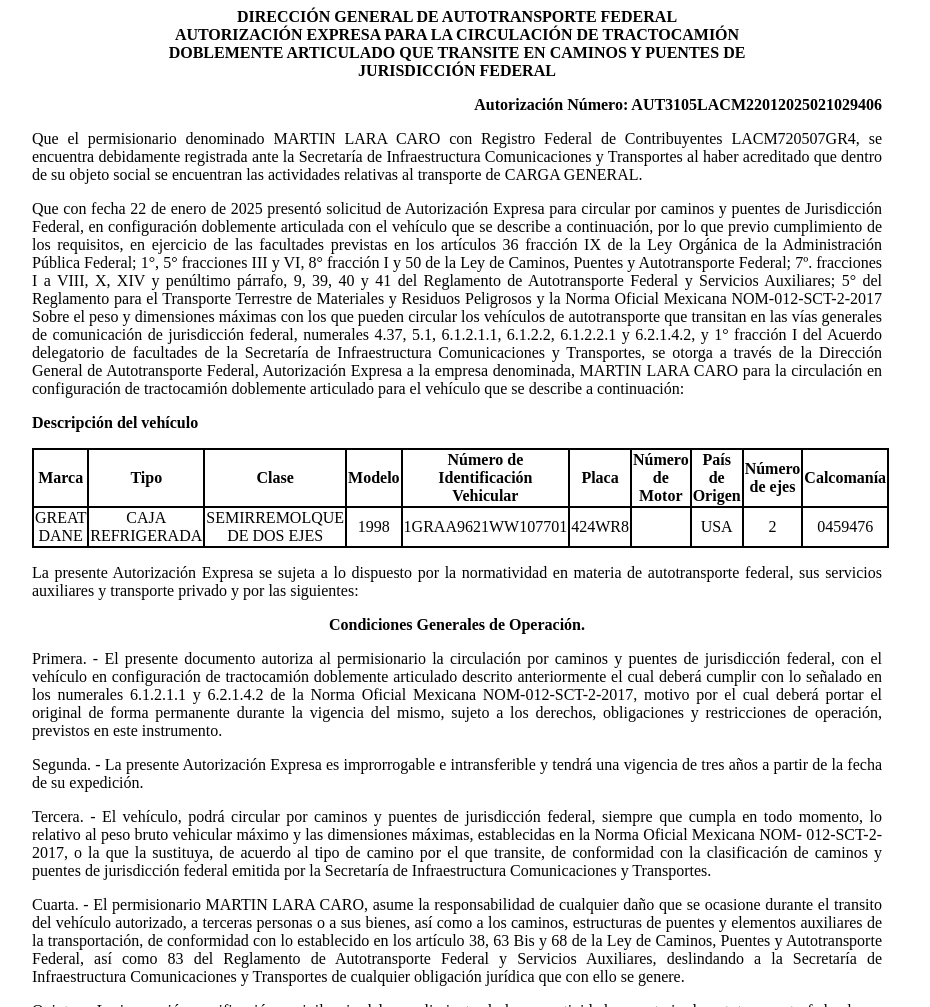
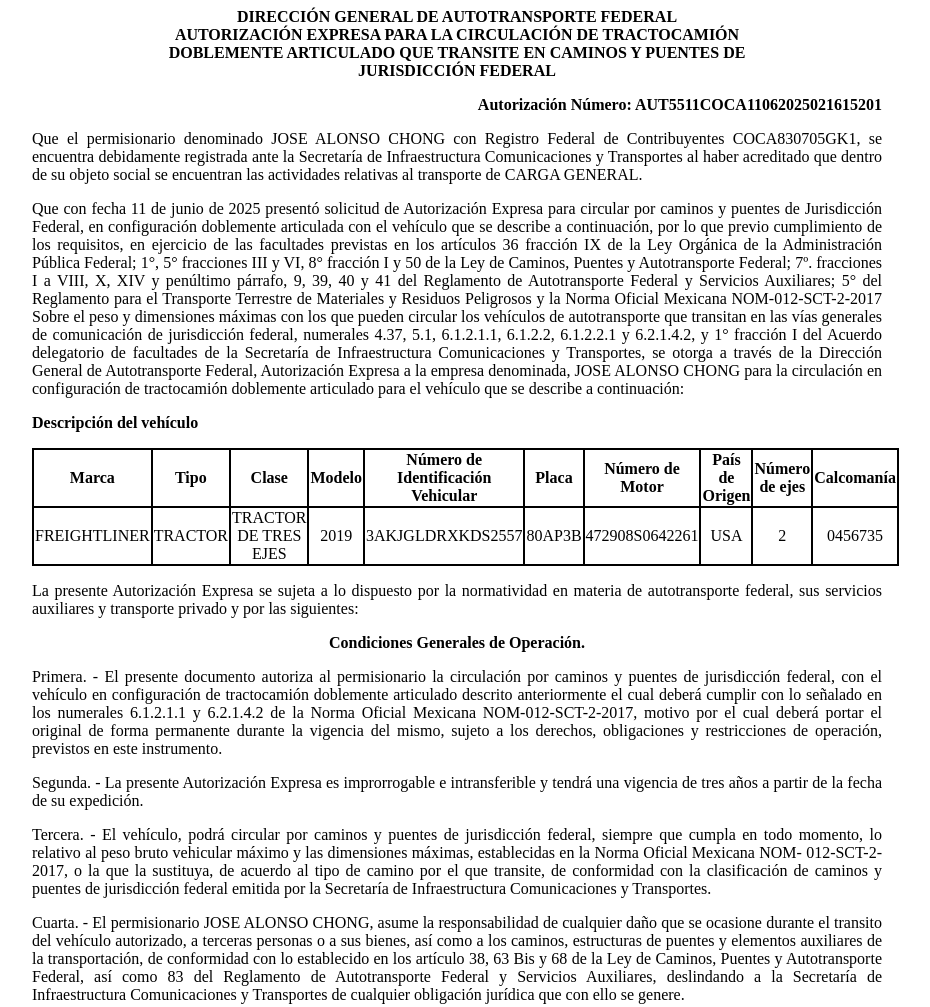
Before and after one commit to app-sct1/ConsultaAutDobleRemolque-folio-0278715, a plain HTML site: page index.html in a window 1280 px wide. Shown: the top 1007 px of the page, without its empty margins (183-1113 px from the left). Drawn offline with Linux system fonts and the light colour scheme.

Commit message:
index.html

```diff
--- a/index.html
+++ b/index.html
@@ -75,19 +75,19 @@
 						<p class="sinMargen">DOBLEMENTE ARTICULADO QUE TRANSITE EN CAMINOS Y PUENTES DE</p>
 						<p class="sinMargen">JURISDICCIÓN FEDERAL</p>
 					</div>
-<p class="derechaNegro">Autorización Número: AUT3105LACM22012025021029406</p>
+<p class="derechaNegro">Autorización Número: AUT5511COCA11062025021615201</p>
 
 					<p class="justificado">Que el permisionario denominado
-						MARTIN LARA CARO con Registro Federal de
-						Contribuyentes LACM720507GR4, se encuentra
+						JOSE ALONSO CHONG con Registro Federal de
+						Contribuyentes COCA830705GK1, se encuentra
 						debidamente registrada ante la Secretaría de Infraestructura
 						Comunicaciones y Transportes al haber acreditado que dentro de su
 						objeto social se encuentran las actividades relativas al
 						transporte de CARGA GENERAL.</p>
 
 
-					<p class="justificado">Que con fecha 22 de
-						enero de 2025 presentó
+					<p class="justificado">Que con fecha 11 de
+						junio de 2025 presentó
 						solicitud de Autorización Expresa para circular por caminos y
 						puentes de Jurisdicción Federal, en configuración doblemente
 						articulada con el vehículo que se describe a continuación, por lo
@@ -107,7 +107,7 @@
 						facultades de la Secretaría de Infraestructura Comunicaciones y
 						Transportes, se otorga a través de la
 						Dirección General de Autotransporte Federal, Autorización Expresa a la
-						empresa denominada, MARTIN LARA CARO para la
+						empresa denominada, JOSE ALONSO CHONG para la
 						circulación en configuración de tractocamión doblemente articulado
 						para el vehículo que se describe a continuación:</p>
 
@@ -128,16 +128,16 @@
 							<th class="borde">Calcomanía</th>
 						</tr>
 						<tr class="borde">
-							<td class="borde">GREAT DANE</td>
-							<td class="borde">CAJA REFRIGERADA</td>
-							<td class="borde">SEMIRREMOLQUE DE DOS EJES</td>
-							<td class="borde">1998</td>
-							<td class="borde">1GRAA9621WW107701</td>
-							<td class="borde">424WR8</td>
-							<td class="borde"></td>
+							<td class="borde">FREIGHTLINER</td>
+							<td class="borde">TRACTOR</td>
+							<td class="borde">TRACTOR DE TRES EJES</td>
+							<td class="borde">2019</td>
+							<td class="borde">3AKJGLDRXKDS2557</td>
+							<td class="borde">80AP3B</td>
+							<td class="borde">472908S0642261</td>
 							<td class="borde">USA</td>
 							<td class="borde">2</td>
-							<td class="borde">0459476</td>
+							<td class="borde">0456735</td>
 						</tr>
 
 					</tbody></table>
@@ -175,7 +175,7 @@
 						Secretaría de Infraestructura Comunicaciones y Transportes.</p>
 
 					<p class="justificado">Cuarta. - El permisionario
-						MARTIN LARA CARO, asume la responsabilidad de
+						JOSE ALONSO CHONG, asume la responsabilidad de
 						cualquier daño que se ocasione durante el transito del vehículo
 						autorizado, a terceras personas o a sus bienes, así como a los
 						caminos, estructuras de puentes y elementos auxiliares de la
```
